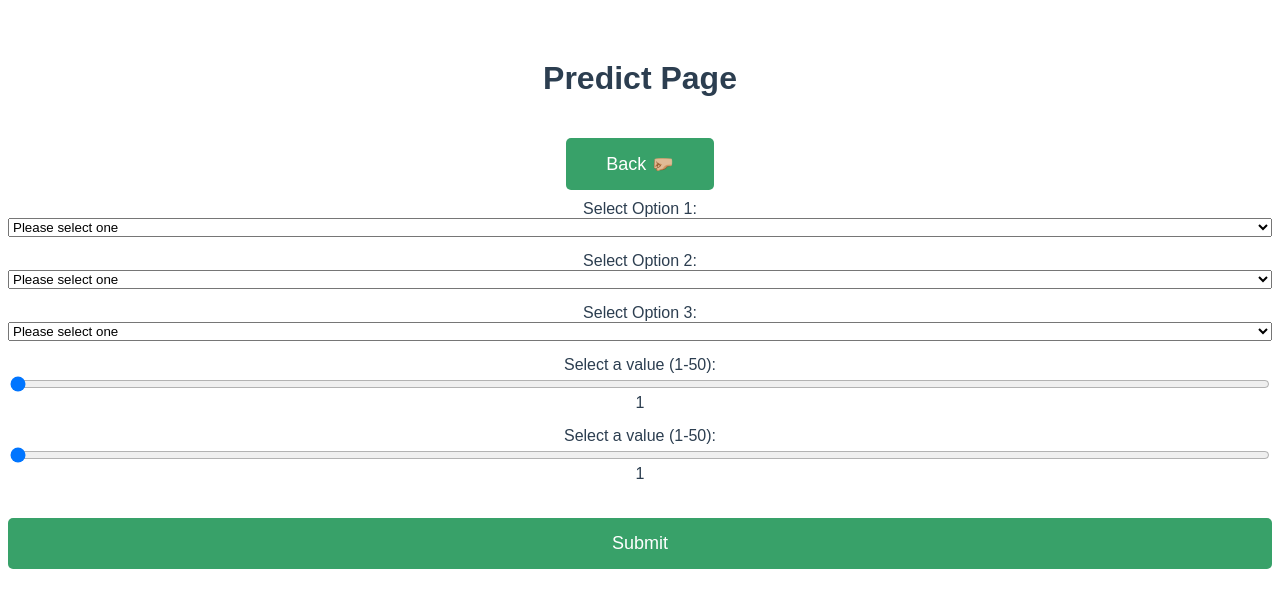
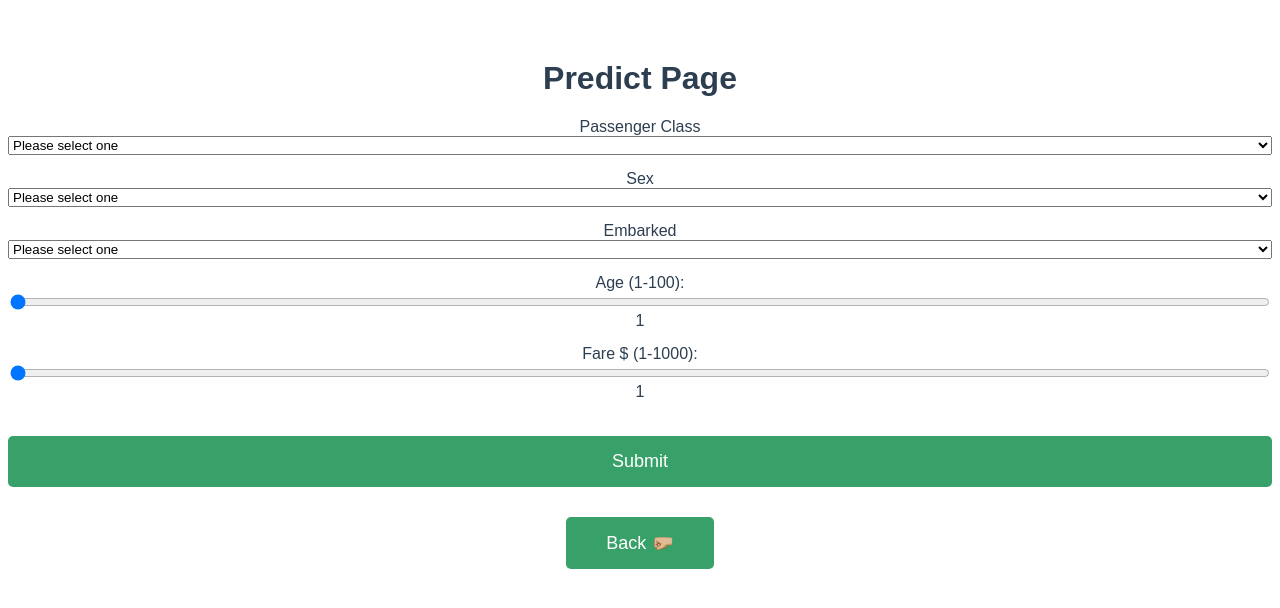
Before and after one commit to nemish493/SWE_Titanic_survial_model, a Vue app in the folder vue-frontend/: page /predict in a window 1280 px wide. Shown: the top 608 px of the page. Built offline with nearby package versions, Linux system fonts and the light colour scheme.

Commit message:
Minor changes - titles

```diff
--- a/vue-frontend/src/components/PredictPage.vue
+++ b/vue-frontend/src/components/PredictPage.vue
@@ -1,54 +1,55 @@
 <template>
   <div>
     <h1>Predict Page</h1>
-    <router-link to="/"><button class="cta-button">Back 🤛🏼</button></router-link>
+
 
     <!-- Combined form with dropdowns and sliders -->
     <form @submit.prevent="submitForm" class="form-container">
       <div class="form-group">
-        <label for="dropdown1">Select Option 1:</label>
+        <label for="dropdown1">Passenger Class</label>
         <select id="dropdown1" v-model="dropdown1" required>
           <option disabled value="">Please select one</option>
-          <option value="Option 1A">Option 1A</option>
-          <option value="Option 1B">Option 1B</option>
-          <option value="Option 1C">Option 1C</option>
+          <option value="Option 1A">First</option>
+          <option value="Option 1B">Second</option>
+          <option value="Option 1C">Third</option>
         </select>
       </div>
 
       <div class="form-group">
-        <label for="dropdown2">Select Option 2:</label>
+        <label for="dropdown2">Sex</label>
         <select id="dropdown2" v-model="dropdown2" required>
           <option disabled value="">Please select one</option>
-          <option value="Option 2A">Option 2A</option>
-          <option value="Option 2B">Option 2B</option>
-          <option value="Option 2C">Option 2C</option>
+          <option value="Option 2A">Male</option>
+          <option value="Option 2B">Female</option>
+          <option value="Option 2C">Other</option>
         </select>
       </div>
 
       <div class="form-group">
-        <label for="dropdown3">Select Option 3:</label>
+        <label for="dropdown3">Embarked</label>
         <select id="dropdown3" v-model="dropdown3" required>
           <option disabled value="">Please select one</option>
-          <option value="Option 3A">Option 3A</option>
-          <option value="Option 3B">Option 3B</option>
-          <option value="Option 3C">Option 3C</option>
+          <option value="Option 3A">Cherbourg</option>
+          <option value="Option 3B">Queenstown</option>
+          <option value="Option 3C">Southampton</option>
         </select>
       </div>
 
       <div class="form-group">
-        <label for="slider1">Select a value (1-50):</label>
+        <label for="slider1">Age (1-100):</label>
         <input type="range" id="slider1" v-model.number="slider1" min="1" max="50" required>
         <span>{{ slider1 }}</span>
       </div>
 
       <div class="form-group">
-        <label for="slider2">Select a value (1-50):</label>
+        <label for="slider2">Fare $ (1-1000):</label>
         <input type="range" id="slider2" v-model.number="slider2" min="1" max="50" required>
         <span>{{ slider2 }}</span>
       </div>
 
       <button type="submit" class="cta-button">Submit</button>
     </form>
+    <router-link to="/"><button class="cta-button">Back 🤛🏼</button></router-link>
   </div>
 </template>
 
```
Also changed, not shown: 1 other file (tests, documents, lock files or other folders).
